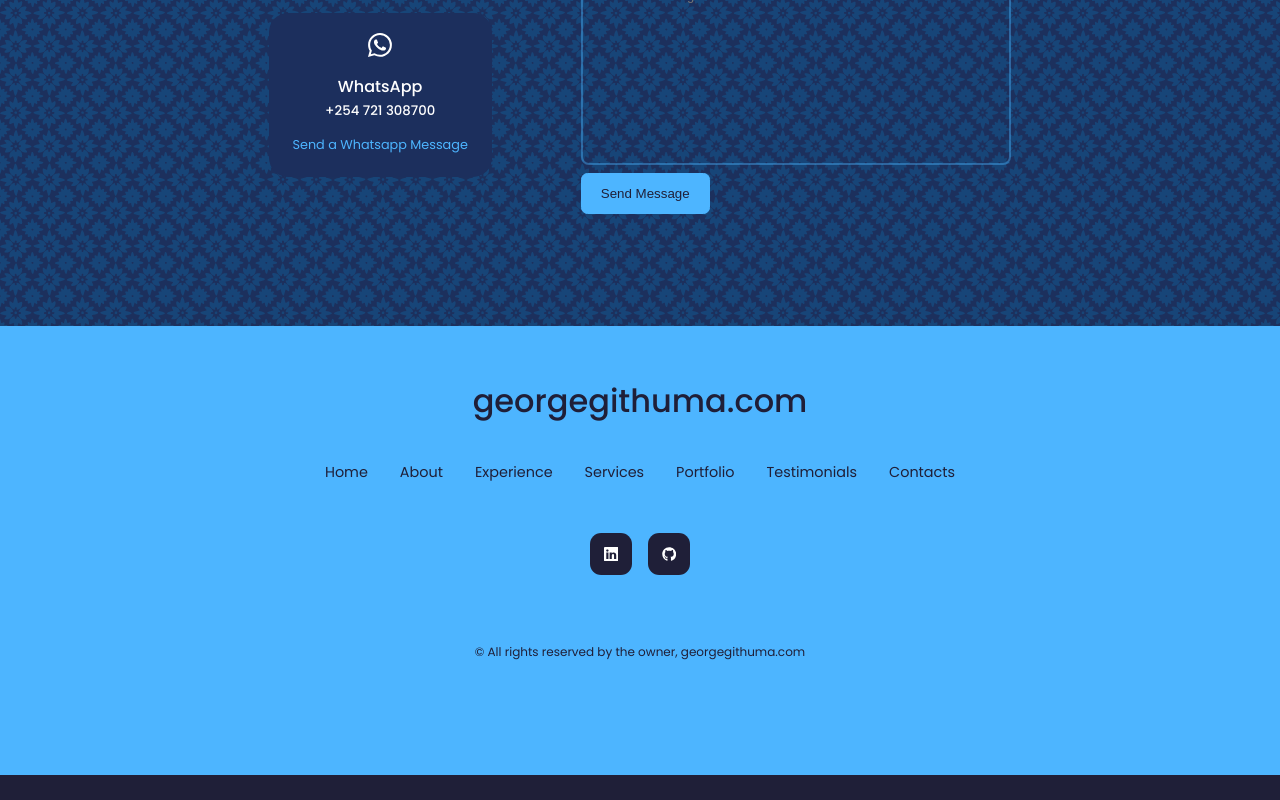
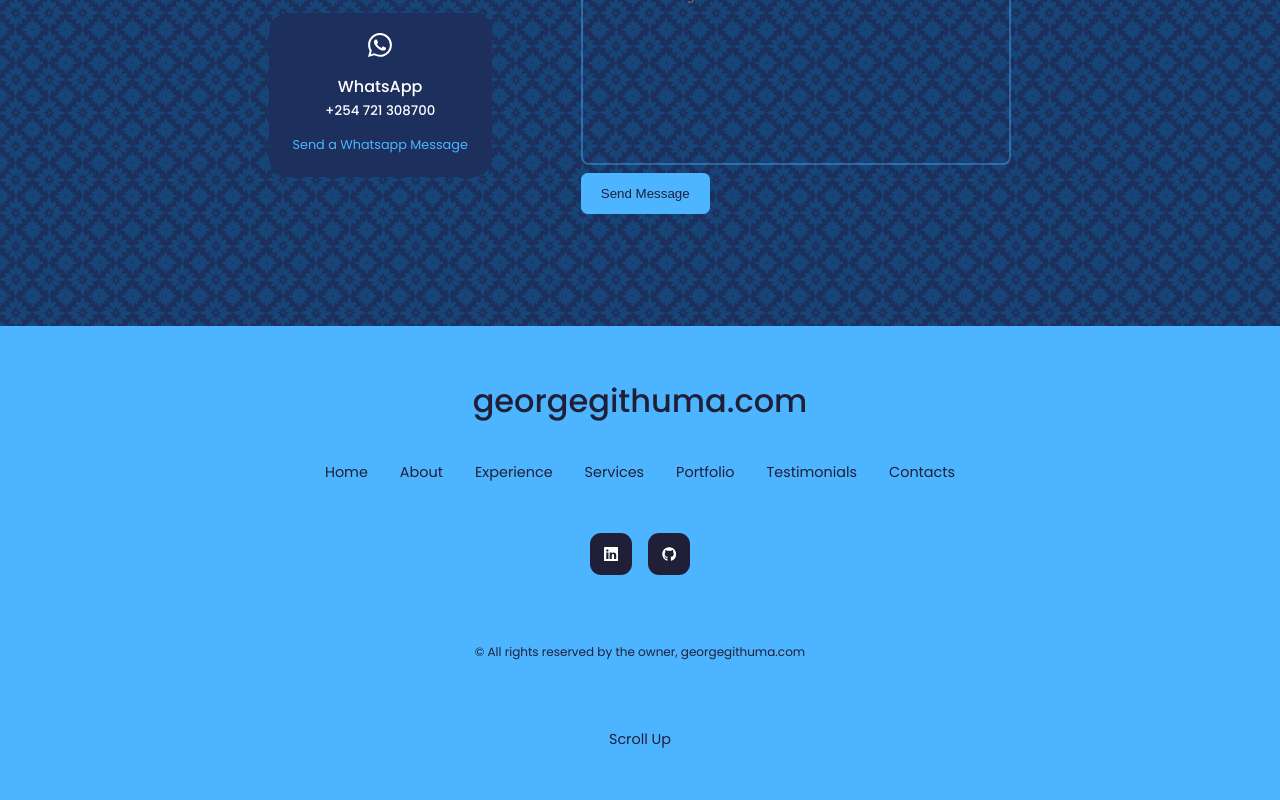
Before and after one commit to Gitthuma/george-githuma-portfolio-website, a React (Create React App) app: page / in a window 1280 px wide. Shown: the part 4887-5687 px from the top of the page. Before the commit the page ends 5662 px from the top, so only its background shows below. Built offline with nearby package versions, Linux system fonts and the light colour scheme.

Commit message:
Create scroll up link

```diff
--- a/src/Components/Footer/Footer.jsx
+++ b/src/Components/Footer/Footer.jsx
@@ -36,6 +36,9 @@ function Footer() {
         <small>&copy; All rights reserved by the owner, georgegithuma.com </small>
       </div>
 
+       {/*Create scroll up link*/}
+       <a href='#' className='scroll__up'>Scroll Up</a>
+
 
     </footer>
   )
```
